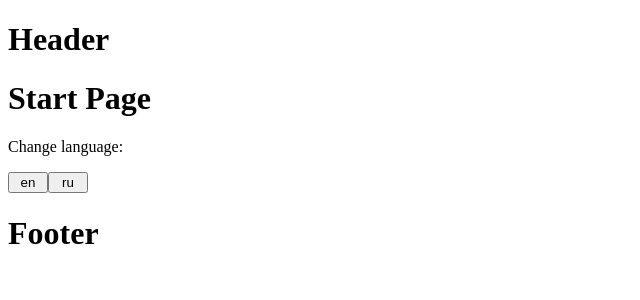
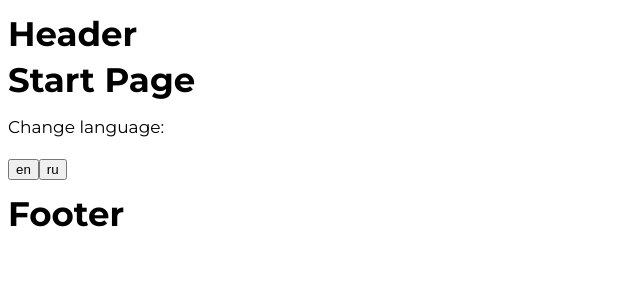
Before and after one commit to Ponomareva-Nina/Wikium-Clone, a React (Create React App) app in the folder client/: page /#/ in a window 1280 px wide. Shown: the top 300 px of the page, without its empty margins (0-640 px from the left). Built offline with nearby package versions, Linux system fonts and the light colour scheme.

Commit message:
feat: add color variables and common styles

```diff
--- /dev/null
+++ b/client/src/index.scss
@@ -0,0 +1,17 @@
+@import url('https://fonts.googleapis.com/css2?family=Montserrat:ital,wght@0,400;0,700;1,400&display=swap');
+
+:root {
+ font-size: 10px;
+}
+
+@mixin font-main($size: 1.7rem) {
+  font-family: "Montserrat", sans-serif;
+  font-size: $size;
+  line-height: 140%;
+}
+
+body {
+  @include font-main();
+  background-color: var(--bg-page);
+  color: var(--font-main-color);
+}
--- a/client/src/index.tsx
+++ b/client/src/index.tsx
@@ -3,6 +3,8 @@ import ReactDOM from "react-dom/client";
 import { HashRouter } from "react-router-dom";
 import App from "./App";
 import "./translation/i18n";
+import "./variables.scss";
+import "./index.scss";
 
 const root = ReactDOM.createRoot(document.getElementById("root") as HTMLElement);
 root.render(
--- /dev/null
+++ b/client/src/variables.scss
@@ -0,0 +1,19 @@
+:root[class="light"] {
+  --bg-page: #f7f5fa;
+  --accent-color: #8f4af9;
+  --font-main-color: black;
+  --font-secondary-color: white;
+  --bg-btn-color: #6039aa;
+  --auxiliary-color: #999999;
+  --ivactive-color: #999999;
+ }
+
+:root[class="dark"] {
+  --bg-page: #2a282c;
+  --accent-color: #8f4af9;
+  --font-main-color: white;
+  --font-secondary-color: black;
+  --bg-btn-color: #fdc10a;
+  --auxiliary-color: #999999;
+  --ivactive-color: #999999;
+}
```
